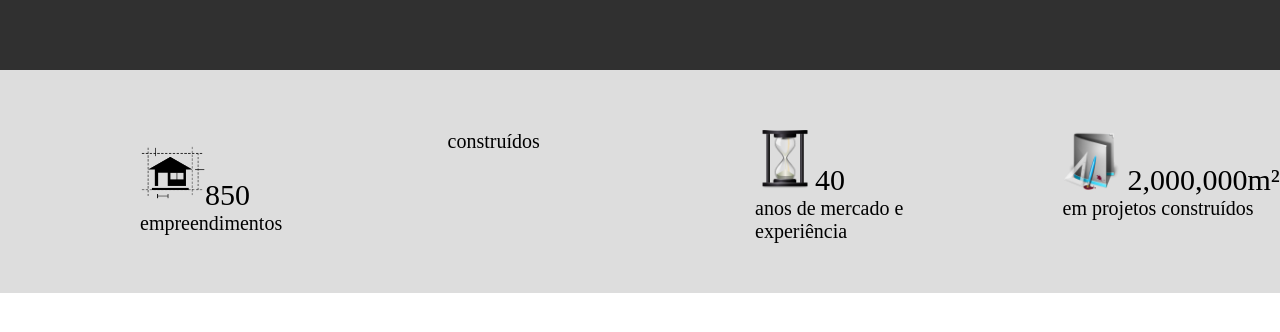
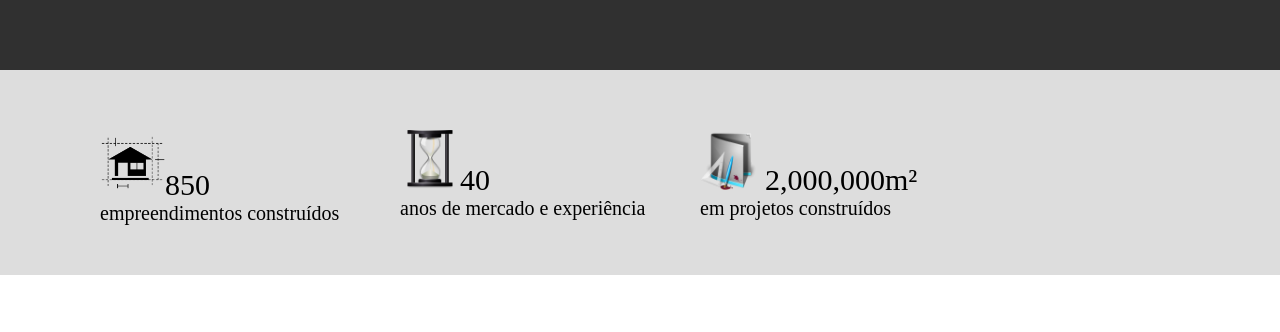
Before and after one commit to SGISoftEngenharia/Desafio01, a plain HTML site: page index.html in a window 1280 px wide. Shown: the part 220-552 px from the top of the page. Drawn offline with Linux system fonts and the light colour scheme.

Commit message:
Atualização da formatação dos dados dos projetos.

```diff
--- a/css/style.css
+++ b/css/style.css
@@ -25,20 +25,13 @@
 }
 .projetos{
     margin: 0px 0px 20px 0px;
-    padding: 60px 0px 50px 70px;
+    padding: 60px 0px 50px 100px;
     font-size: 20px;
     columns: 100px 4;
     background-color: #dddddd;
 
 }
-#texto-projetos{
 
-
-    margin: 10px 0px 0px 70px;
-    text-align: start;
-    text-transform: lowercase;
-
-}
 
 span{
     font-size: 30px;
@@ -138,7 +131,7 @@ input[type=text] {
 
   .footer{
     background-color: #a5a5a5;
-    padding: 100px 0px 60px 0px;
+    padding: 50px 0px 30px 0px;
     text-align: center;
     font-family: 'Lucida Sans', 'Lucida Sans Regular', 'Lucida Grande', 'Lucida Sans Unicode', Geneva, Verdana, sans-serif;
   }
--- a/index.html
+++ b/index.html
@@ -17,16 +17,16 @@
  <!-- Dados de prjetos desenvolvidos-->
     <div class="projetos">
 
-        <p id="texto-projetos">
+        <p>
             <img id="ico" src="imagens/ico-architectural.png" alt="" width="65px" ><span>850</span> <br>
             empreendimentos construídos
         </p>
 
-            <p id="texto-projetos"><img id="ico" src="imagens/ico-history.png" alt="" width="60px" ><span>40</span> <br>
+            <p ><img id="ico" src="imagens/ico-history.png" alt="" width="60px" ><span>40</span> <br>
                 anos de mercado e experiência
             </p>
 
-            <p id="texto-projetos"> <img id="ico" src="imagens/ico-project.png" alt="" width="60px" > <span>2,000,000m²</span><br>
+            <p> <img id="ico" src="imagens/ico-project.png" alt="" width="60px" > <span>2,000,000m²</span><br>
                 em projetos construídos
             </p>
     </div>
```
